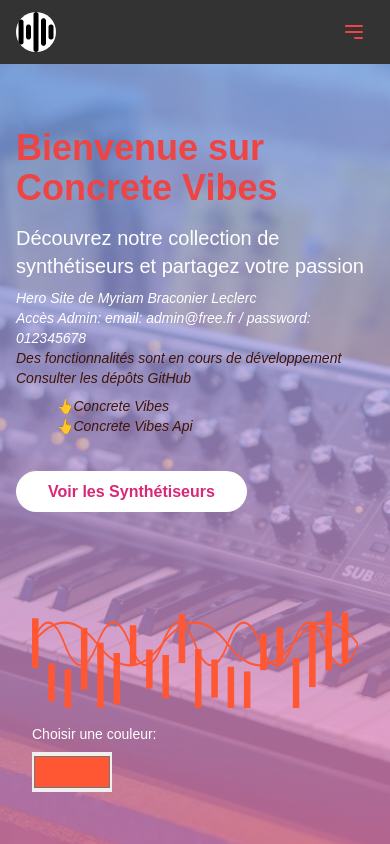
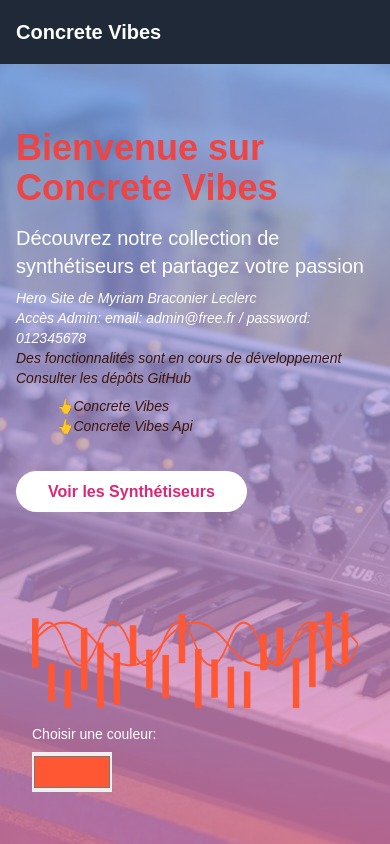
Before and after one commit to myriam-braconier/cv_frontend, a Next.js app: page / in a window 390 px wide. Shown: the top 844 px of the page. Built offline with nearby package versions, Linux system fonts and the light colour scheme.

Commit message:
nav bar auth

```diff
--- a/src/app/about/About.tsx
+++ b/src/app/about/About.tsx
@@ -1,6 +1,6 @@
 // pages/about.tsx
 
-export default function About() {
+export default function AboutPage() {
 	return (
 		<main className="min-h-screen py-12 px-4 sm:px-6 lg:px-8">
 			<h1>À propos</h1><div></div>
--- a/src/app/synthetisers/page.tsx
+++ b/src/app/synthetisers/page.tsx
@@ -115,7 +115,7 @@ export default function SynthetisersPage() {
         <main className="min-h-screen">
             <div className="w-full px-4 py-6">
                 <h1 className="text-3xl font-bold mb-8 text-center">
-                    Liste des Synthétiseurs
+                   Synthétiseurs
                 </h1>
 
                 <ListSynthetisers
--- a/src/components/layout/NavBar.tsx
+++ b/src/components/layout/NavBar.tsx
@@ -2,7 +2,6 @@
 import Link from "next/link";
 import { useState, useEffect, useCallback } from "react";
 import { usePathname, useRouter } from "next/navigation";
-import Image from "next/image";
 
 type UserType = {
   username?: string;
@@ -17,7 +16,7 @@ const NavLink = ({
   children,
   className = "",
 }: {
-	href: `/${string}` | "/"; // Type strict pour les chemins d'URL
+  href: `/${string}` | "/";
   children: React.ReactNode;
   className?: string;
 }) => (
@@ -29,7 +28,7 @@ const NavLink = ({
   </Link>
 );
 
-export default function Navbar () {
+export default function Navbar() {
   const [isOpen, setIsOpen] = useState<boolean>(false);
   const [user, setUser] = useState<UserType>(null);
   const router = useRouter();
@@ -57,39 +56,6 @@ export default function Navbar () {
     }
   }, [router]);
 
-
-// ---------------------LOADER pour authentification----------------------------
-	// const loadUserData = useCallback(async () => {
-	// 	try {
-	// 		const token = localStorage.getItem("token");
-	// 		if (token) {
-	// 			const response = await fetch(`${API_URL}/auth/verify`, {
-	// 				method: "GET",
-	// 				headers: {
-	// 					Authorization: `Bearer ${token}`,
-	// 				},
-	// 				credentials: "include",
-	// 			});
-
-	// 			if (!response.ok) {
-	// 				handleLogout();
-	// 				return;
-	// 			}
-
-	// 			const storedUser = localStorage.getItem("user");
-	// 			if (storedUser) {
-	// 				setUser(JSON.parse(storedUser));
-	// 			}
-	// 		}
-	// 	} catch (error) {
-	// 		console.error("Erreur lors du chargement des données:", error);
-	// 		handleLogout();
-	// 	}
-	// }, [handleLogout]);
-
-
-
-	// -----------------------------LOADER SANS AUTHENTIFICATION---------------------------------
   const loadUserData = useCallback(async () => {
     try {
       const token = localStorage.getItem("token");
@@ -102,7 +68,6 @@ export default function Navbar () {
           credentials: "include",
         });
 
-                // Modifié pour ne pas forcer la déconnexion si non authentifié
         if (response.ok) {
           const storedUser = localStorage.getItem("user");
           if (storedUser) {
@@ -112,10 +77,9 @@ export default function Navbar () {
       }
     } catch (error) {
       console.error("Erreur lors du chargement des données:", error);
-            // Ne pas forcer le logout en cas d'erreur
       setUser(null);
     }
-    }, []); // Retiré handleLogout de la dépendance
+  }, []);
 
   useEffect(() => {
     loadUserData();
@@ -132,8 +96,7 @@ export default function Navbar () {
   const renderUserMenu = () => (
     <div className="flex items-center space-x-4">
       <span className="text-red-600">
-				Bienvenue,{" "}
-				{user?.username || user?.email?.split("@")[0] || "Utilisateur"}
+        Bienvenue, {user?.username || user?.email?.split("@")[0] || "Utilisateur"}
       </span>
       <button
         onClick={handleLogout}
@@ -162,100 +125,39 @@ export default function Navbar () {
   );
 
   return (
-		<nav className="bg-transparent/80 backdrop-blur-sm text-red-500 sticky top-0 z-50">
+    <nav className="bg-gray-800 text-white">
       <div className="max-w-7xl mx-auto px-4 sm:px-6 lg:px-8">
-				<div className="flex justify-between h-16 items-center">
-					<div className="flex items-center">
-						<Link href="/" className="flex-shrink-0">
-							<Image
-								src="/images/logosound.jpg"
-								alt="Logo"
-								width={48}
-								height={48}
-								sizes="(max-width: 768px) 40px, 48px"
-								className="w-[40px] h-[40px] md:w-[48px] md:h-[48px] rounded-full object-cover hover:opacity-80 transition-opacity duration-200"
-								priority
-							/>
+        <div className="flex items-center justify-between h-16">
+          <div className="flex-shrink-0">
+            <Link href="/" className="text-xl font-bold">
+              Concrete Vibes
             </Link>
-						<div className="hidden md:block ml-10">{renderNavLinks()}</div>
           </div>
-					<div className="hidden md:block">
+
+          <div className="hidden md:flex md:items-center md:space-x-4">
+            {renderNavLinks()}
             {user ? renderUserMenu() : renderAuthButtons()}
           </div>
+
+          <div className="md:hidden">
             <button
               onClick={() => setIsOpen(!isOpen)}
-						className="md:hidden p-2 rounded-md hover:bg-gray-700/50 focus:outline-none transition-colors duration-200"
-						aria-label="Menu"
+              className="inline-flex items-center justify-center p-2 rounded-md text-white hover:bg-gray-700"
             >
-						<svg
-							className="h-6 w-6"
-							fill="none"
-							viewBox="0 0 24 24"
-							stroke="currentColor"
-						>
-							<path
-								strokeLinecap="round"
-								strokeLinejoin="round"
-								strokeWidth={2}
-								d={isOpen ? "M6 18L18 6M6 6l12 12" : "M4 6h16M4 12h16m-7 6h7"}
-							/>
-						</svg>
+              <span className="sr-only">Open main menu</span>
+              {/* Icône menu */}
             </button>
           </div>
         </div>
+      </div>
 
-			{/* Menu mobile */}
       {isOpen && (
-				<div className="md:hidden fixed top-16 left-0 right-0 bg-black/90 backdrop-blur-sm z-50">
-					<div className="p-4 flex flex-col gap-4 text-center">
-						<NavLink
-							href="/synthetisers"
-							className="block py-2 hover:bg-gray-700/50 rounded-md px-3"
-						>
-							Synthétiseurs
-						</NavLink>
-						<NavLink
-							href="/auctions"
-							className="block py-2 hover:bg-gray-700/50 rounded-md px-3"
-						>
-							Tableau d&apos;enchères
-						</NavLink>
-
-						{user ? (
-							<>
-								<div className="px-3 py-2">
-									<span className="text-gray-300">
-										Bienvenue{" "}
-										<span className="font-medium text-white">
-											{user.username ||
-												user.email?.split("@")[0] ||
-												"Utilisateur"}
-										</span>
-									</span>
+        <div className="md:hidden">
+          <div className="px-2 pt-2 pb-3 space-y-1 sm:px-3">
+            {renderNavLinks()}
+            <div className="pt-4">
+              {user ? renderUserMenu() : renderAuthButtons()}
             </div>
-								<button
-									onClick={handleLogout}
-									className="text-left px-3 py-2 hover:bg-gray-700/50 rounded-md text-center"
-								>
-									Déconnexion
-								</button>
-							</>
-						) : (
-							<div className="space-y-2">
-								<Link
-									href="/login"
-									className="block bg-red-500 hover:bg-red-700 px-3 py-2 rounded-md text-black text-center"
-								>
-									Connexion
-								</Link>
-								<Link
-									href="/register"
-									className="block bg-white hover:bg-gray-800 px-3 py-2 rounded-md text-center border border-gray-700"
-								>
-									Inscription
-								</Link>
-							</div>
-						)}
           </div>
         </div>
       )}
--- a/src/features/synthetisers/components/list/ListSynthetisers.tsx
+++ b/src/features/synthetisers/components/list/ListSynthetisers.tsx
@@ -23,6 +23,7 @@ export const ListSynthetisers = ({
     return (
         <ErrorBoundary>
             <div className="grid grid-cols-1 md:grid-cols-2 lg:grid-cols-3 gap-4 p-4">
+                <h1>Liste des sytnhetiseurs Kawai - Korg - Roland</h1>
                 {synths
                     .sort((a, b) => {
                         const marqueComparison = a.marque.localeCompare(b.marque);
```
Lines whose indentation alone changed are shown as unchanged.
